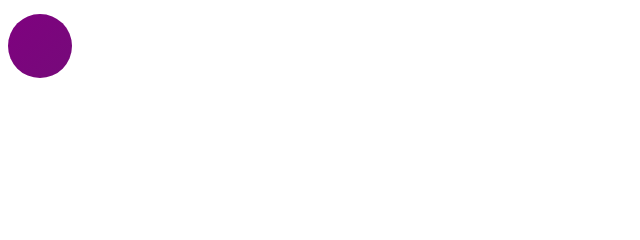
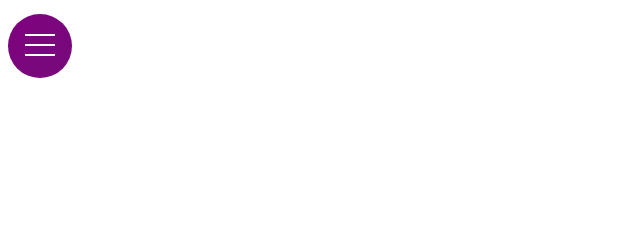
Before and after one commit to HwuShyam2005/NavBar1, a plain HTML site: page index.html in a window 1280 px wide. Shown: the top 240 px of the page, 0-640 px from the left. Drawn offline with Linux system fonts and the light colour scheme.

Commit message:
Update index.html

```diff
--- a/index.html
+++ b/index.html
@@ -10,7 +10,11 @@
     <header>
         <div class="menu">
             <!--TOGGLE BUTTON-->
-            <div class="toggle_btn"></div>
+            <div class="toggle_btn">
+            <span></span>
+            <span></span>
+            <span></span>
+            </div>
             <div class="username">Welcome</div>
             <div class="links">
                 <ul>
```
